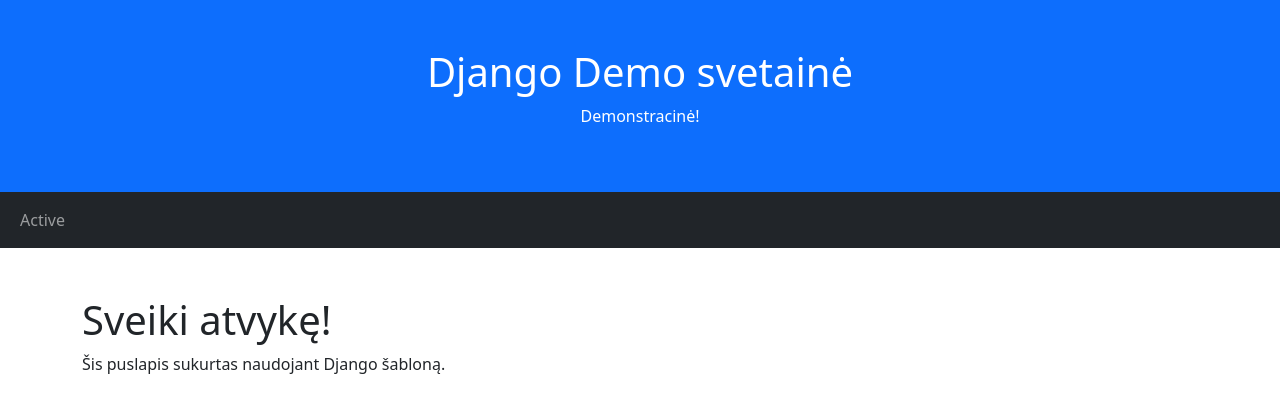
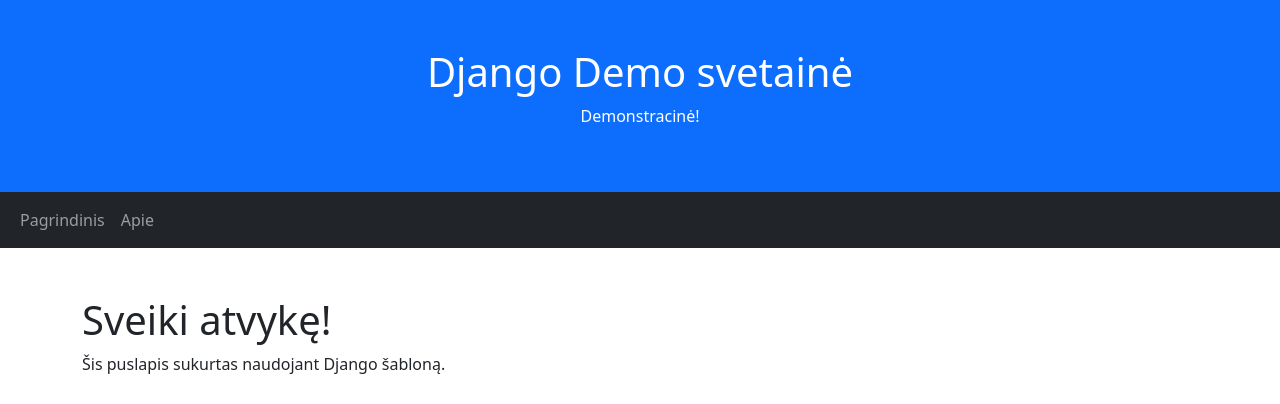
Before and after one commit to DonatasNoreika/blog_20250730, a Django app: page / in a window 1280 px wide. Shown: the top 404 px of the page. Run offline with Django 5.2, Linux system fonts and the light colour scheme.

Commit message:
Pridėjau puslapį "Apie", sutvarkiau meniu

```diff
--- a/mano_projektas/blogas/templates/base.html
+++ b/mano_projektas/blogas/templates/base.html
@@ -18,7 +18,10 @@
   <div class="container-fluid">
     <ul class="navbar-nav">
       <li class="nav-item">
-        <a class="nav-link" href="#">Active</a>
+        <a class="nav-link" href="{% url 'pagrindinis' %}">Pagrindinis</a>
+      </li>
+      <li class="nav-item">
+        <a class="nav-link" href="{% url 'apie' %}">Apie</a>
       </li>
     </ul>
   </div>
--- a/mano_projektas/blogas/urls.py
+++ b/mano_projektas/blogas/urls.py
@@ -3,4 +3,5 @@ from . import views
 
 urlpatterns = [
     path("", views.pagrindinis, name='pagrindinis'),
+    path("apie/", views.apie, name="apie"),
 ]
--- a/mano_projektas/blogas/views.py
+++ b/mano_projektas/blogas/views.py
@@ -12,3 +12,10 @@ def pagrindinis(request):
         'antraste': "Sveiki atvykę!",
     }
     return render(request, template_name="pagrindinis.html", context=context)
+
+def apie(request):
+    context = {
+        "tekstas": "Čia yra mano svetainė, kurioje demonstruoju, kaip veikia Django viewsai ir šablonai.",
+        "pavadinimas": "apie",
+    }
+    return render(request, template_name='apie.html', context=context)
```
Also changed, not shown: mano_projektas/blogas/templates/apie.html (added, +8 -0 lines).
